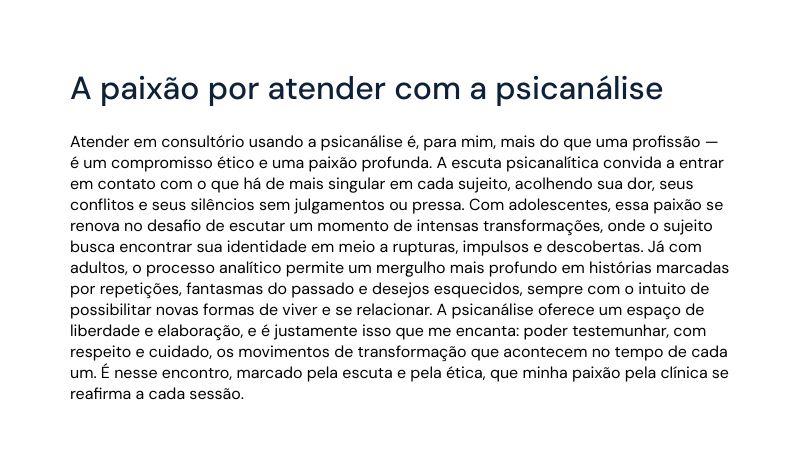
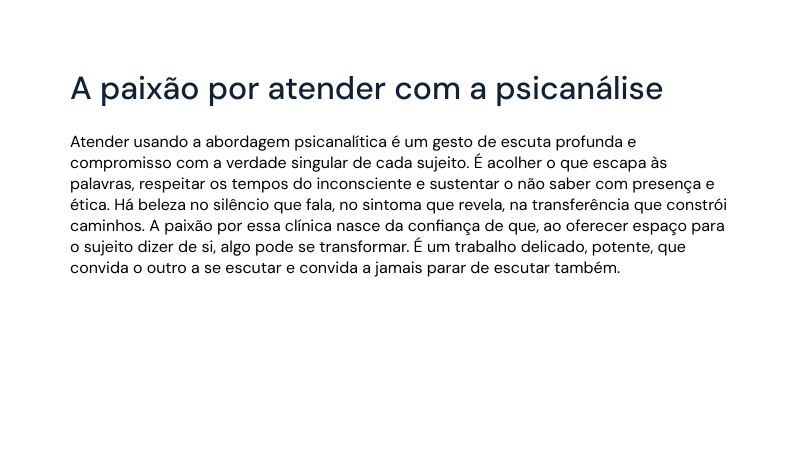
Before and after one commit to Lagstbertman/Lagstbertman.github.io, a plain HTML site: page index.html in a window 1280 px wide. Shown: the part 980-1434 px from the top of the page, 470-1280 px from the left. Drawn offline with Linux system fonts and the light colour scheme; a script that the page names is missing.

Commit message:
Update index.html

```diff
--- a/index.html
+++ b/index.html
@@ -64,11 +64,11 @@
           A paixão por atender com a psicanálise
           </h3>
           <p>
-            Atender em consultório usando a psicanálise é, para mim, mais do que uma profissão — é um compromisso ético e uma paixão profunda.
-              A escuta psicanalítica convida a entrar em contato com o que há de mais singular em cada sujeito, acolhendo sua dor, seus conflitos e seus silêncios sem julgamentos ou pressa.
-              Com adolescentes, essa paixão se renova no desafio de escutar um momento de intensas transformações, onde o sujeito busca encontrar sua identidade em meio a rupturas, impulsos e descobertas.
-              Já com adultos, o processo analítico permite um mergulho mais profundo em histórias marcadas por repetições, fantasmas do passado e desejos esquecidos, sempre com o intuito de possibilitar novas formas de viver e se relacionar. A psicanálise oferece um espaço de liberdade e elaboração, e é justamente isso que me encanta: poder testemunhar,
-              com respeito e cuidado, os movimentos de transformação que acontecem no tempo de cada um. É nesse encontro, marcado pela escuta e pela ética, que minha paixão pela clínica se reafirma a cada sessão.
+            Atender usando a abordagem psicanalítica é um gesto de escuta profunda e compromisso com a verdade singular de cada sujeito.
+            É acolher o que escapa às palavras, respeitar os tempos do inconsciente e sustentar o não saber com presença e ética.
+            Há beleza no silêncio que fala, no sintoma que revela, na transferência que constrói caminhos.
+            A paixão por essa clínica nasce da confiança de que, ao oferecer espaço para o sujeito dizer de si, algo pode se transformar.
+            É um trabalho delicado, potente, que convida o outro a se escutar e convida a jamais parar de escutar também.
           </p>
 
         </div>
```
